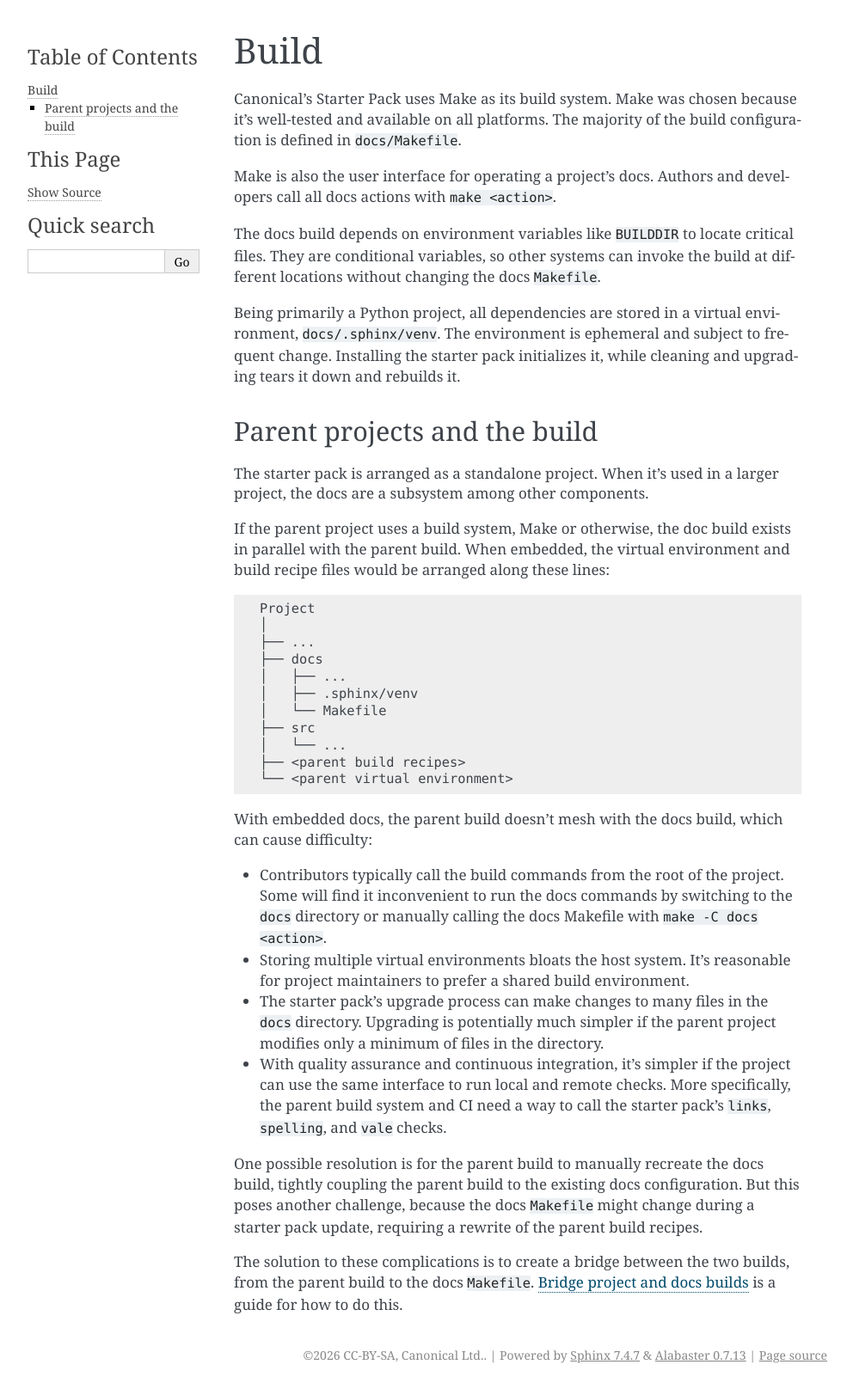
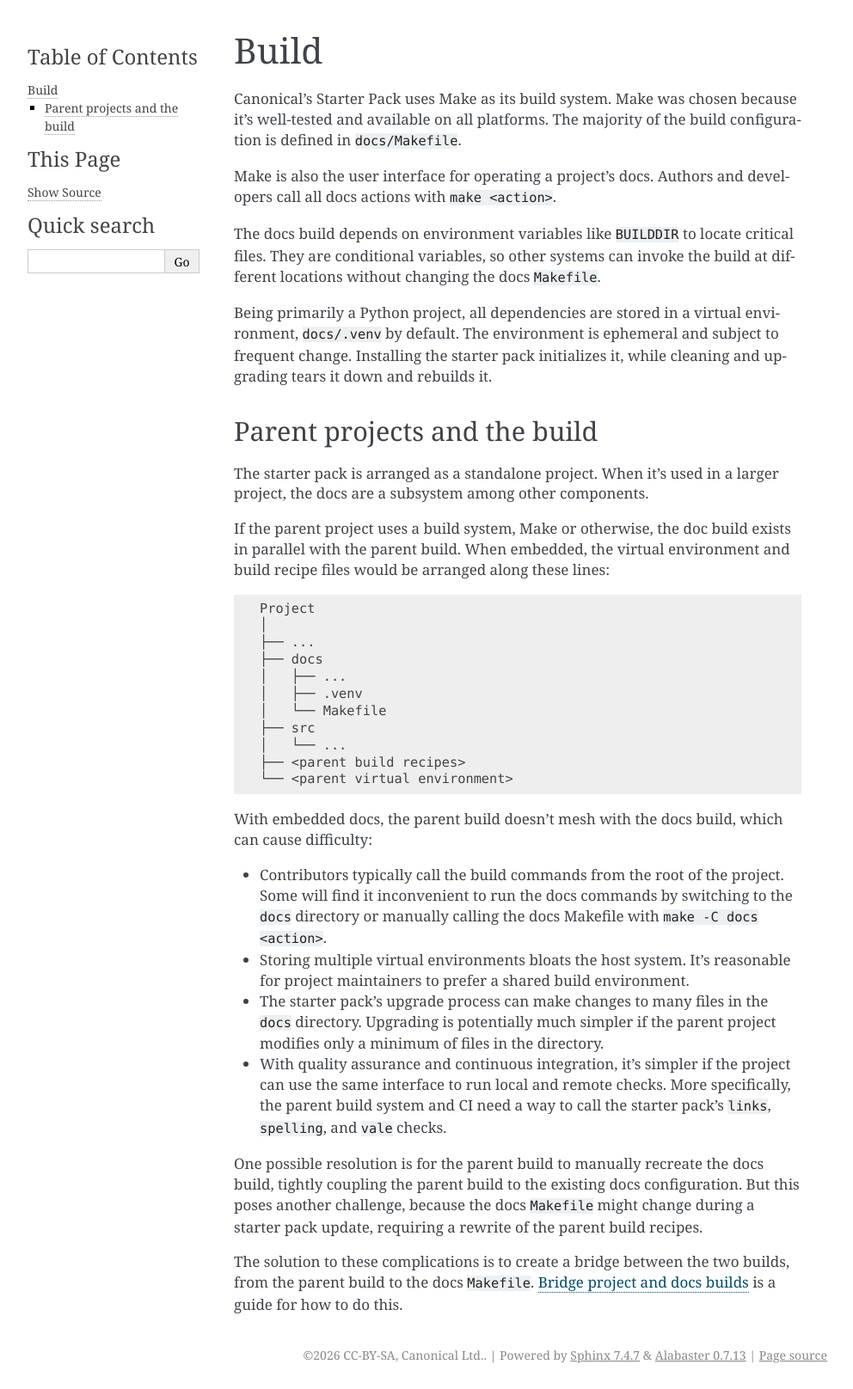
Before and after one commit to canonical/sphinx-docs-starter-pack, a Sphinx documentation site: the page built from docs/explanation/build.rst, in a window 1280 px wide. Shown: the whole page at 86% size, without its empty margins (148-1140 px from the left). Built offline with Sphinx 7.4.7, drawn with Linux system fonts in a browser that asks for light colours; pages that are not in the unit, such as notebooks, are missing from menus.

Commit message:
chore: move venv to docs/

```diff
--- a/docs/conf.py
+++ b/docs/conf.py
@@ -305,6 +305,7 @@ extensions = [
 
 exclude_patterns = [
     "doc-cheat-sheet*",
+    ".venv*",
 ]
 
 # Adds custom CSS files, located under 'html_static_path'
--- a/docs/explanation/build.rst
+++ b/docs/explanation/build.rst
@@ -21,7 +21,7 @@ files. They are conditional variables, so other systems can invoke the build at
 different locations without changing the docs ``Makefile``.
 
 Being primarily a Python project, all dependencies are stored in a virtual environment,
-``docs/.sphinx/venv``. The environment is ephemeral and subject to frequent change.
+``docs/.venv`` by default. The environment is ephemeral and subject to frequent change.
 Installing the starter pack initializes it, while cleaning and upgrading tears it
 down and rebuilds it.
 
@@ -45,7 +45,7 @@ files would be arranged along these lines:
     ├── ...
     ├── docs
     │   ├── ...
-    │   ├── .sphinx/venv
+    │   ├── .venv
     │   └── Makefile
     ├── src
     │   └── ...
--- a/docs/how-to/prereqs.rst
+++ b/docs/how-to/prereqs.rst
@@ -23,7 +23,7 @@ If you want to install them manually, you can run the following command from wit
 
    make install
 
-This command creates a virtual environment (:file:`.sphinx/venv/`) and installs dependency software within it.
+This command creates a virtual environment (:file:`.venv/` by default) and installs dependency software within it.
 
 If you want to remove the installed Python packages (for example, to enforce a re-installation), run the following command from within your documentation folder::
 
--- a/docs/tutorial/set-up.rst
+++ b/docs/tutorial/set-up.rst
@@ -51,7 +51,7 @@ In :file:`docs`, run::
 
     make run
 
-This creates and activates a virtual environment in :file:`docs/.sphinx/venv`, builds the documentation and serves it at :literalref:`http://127.0.0.1:8000/`.
+This creates and activates a virtual environment in :file:`docs/.venv`, builds the documentation and serves it at :literalref:`http://127.0.0.1:8000/`.
 
 The server watches the source files, including :file:`docs/conf.py`, and rebuilds automatically on changes.
 
```
Also changed, not shown: CHANGELOG.md (+9 -1 lines), 4 other files.
